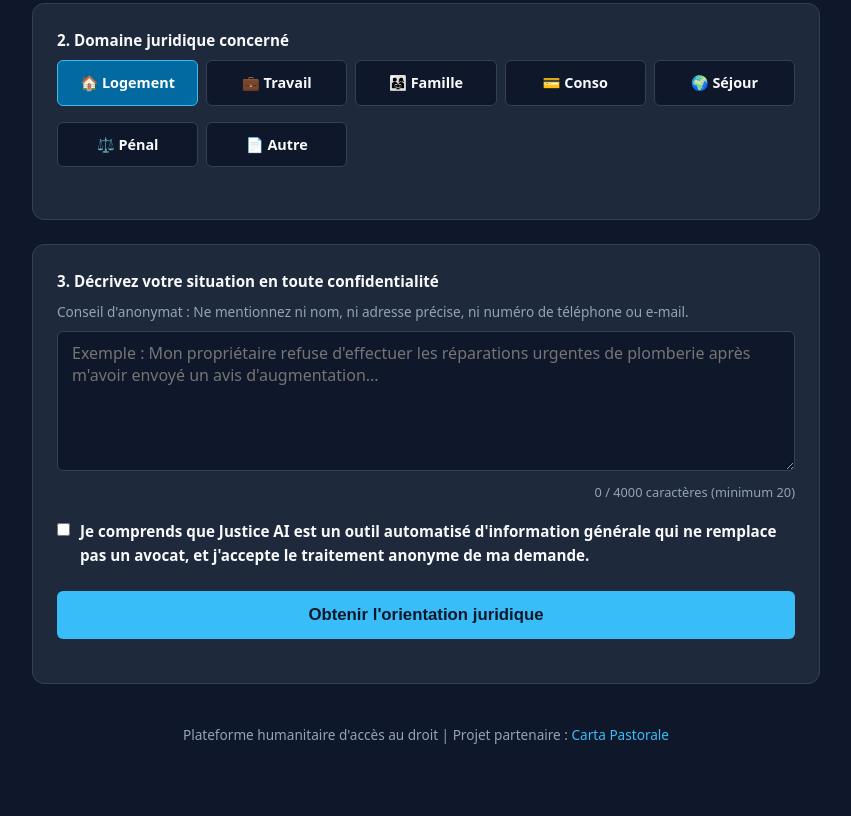
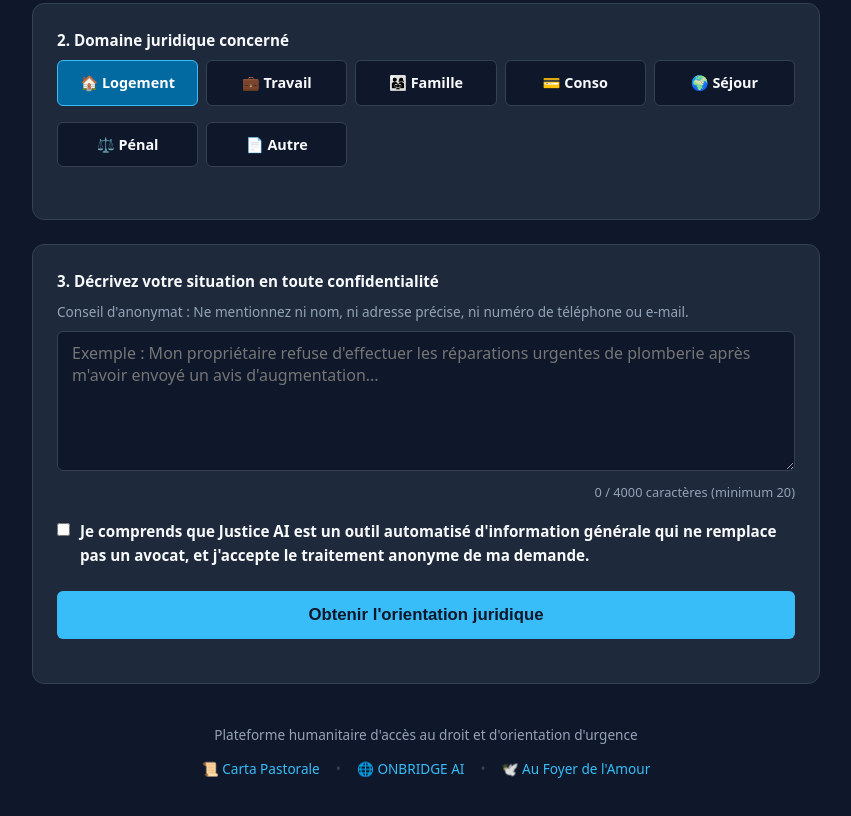
Before and after one commit to justice-aide-ca/justice-ai-anonyme, a website: page index.html in a window 1280 px wide. Shown: the part 500-1316 px from the top of the page, without its empty margins (214-1065 px from the left). Drawn offline with Linux system fonts and the light colour scheme.

Commit message:
Update index.html

```diff
--- a/index.html
+++ b/index.html
@@ -332,6 +332,19 @@
         footer a:hover {
             text-decoration: underline;
         }
+
+        .footer-links {
+            margin-top: 12px;
+            display: flex;
+            justify-content: center;
+            align-items: center;
+            gap: 16px;
+            flex-wrap: wrap;
+        }
+
+        .footer-separator {
+            color: var(--border);
+        }
     </style>
 </head>
 <body>
@@ -356,14 +369,14 @@
                 <div class="card">
                     <div class="form-group">
                         <label for="countrySearch">1. Juridiction & Pays d'application</label>
-                        <p class="helper-text">Filtrez par nom de pays ou code (ex. : France, Sénégal, CA, CI, US) :</p>
+                        <p class="helper-text">Filtrez par nom de pays ou code ISO (ex. : France, Sénégal, CA, CI, US, BI) :</p>
 
                         <div class="country-filter-box">
                             <input type="text" id="countrySearch" placeholder="Rechercher un pays ou un code (ex: fr, senegal, canada)..." autocomplete="off" aria-label="Rechercher un pays dans la liste">
                         </div>
 
                         <select id="countrySelect" name="country" required aria-label="Sélectionner le pays d'application">
-                            <!-- Les options sont générées dynamiquement -->
+                            <!-- Options générées dynamiquement -->
                         </select>
 
                         <div id="emergencyBadge" class="emergency-badge" aria-live="polite">
@@ -450,13 +463,27 @@
             </div>
         </main>
 
+        <!-- Pied de page avec les partenaires -->
         <footer>
-            <p>Plateforme humanitaire d'accès au droit | Projet partenaire : <a href="https://justice-aide-ca.github.io/cartepastorale-v5/" target="_blank" rel="noopener noreferrer">Carta Pastorale</a></p>
+            <p>Plateforme humanitaire d'accès au droit et d'orientation d'urgence</p>
+            <div class="footer-links">
+                <a href="https://justice-aide-ca.github.io/cartepastorale-v5/" target="_blank" rel="noopener noreferrer">
+                    📜 Carta Pastorale
+                </a>
+                <span class="footer-separator">•</span>
+                <a href="https://onbridge-ai.org" target="_blank" rel="noopener noreferrer">
+                    🌐 ONBRIDGE AI
+                </a>
+                <span class="footer-separator">•</span>
+                <a href="https://amour-et-verite-app.netlify.app" target="_blank" rel="noopener noreferrer">
+                    🕊️ Au Foyer de l'Amour
+                </a>
+            </div>
         </footer>
     </div>
 
     <script>
-        // --- 1. CONFIGURATION DES PAYS & SYNCHRONISATION ---
+        // --- 1. LISTE COMPLÈTE ET SYNCHRONISÉE DES PAYS ---
         const COUNTRIES = [
             // Amériques
             { code: "ca", name: "Canada", flag: "🇨🇦", emergency: "Police, Ambulances, Pompiers : 911" },
@@ -507,17 +534,16 @@
             { code: "ru", name: "Russie", flag: "🇷🇺", emergency: "Urgences générales : 112" }
         ];
 
-        // URL d'API cible : Render sur GitHub Pages, relative en local/Render
+        // URL d'API : cible Render sur GitHub Pages, relative en local/Render
         const API_BASE = window.location.hostname.includes('github.io')
             ? 'https://justice-ai-anonyme-u4sn.onrender.com'
             : '';
 
-        // --- 2. GESTION DU SÉLECTEUR ET RECHERCHE SANS ACCENTS ---
+        // --- 2. SÉLECTEUR ET RECHERCHE INSENSIBLE AUX ACCENTS ---
         const countrySelect = document.getElementById('countrySelect');
         const countrySearch = document.getElementById('countrySearch');
         const emergencyBadge = document.getElementById('emergencyBadge');
 
-        // Fonction de normalisation pour ignorer les accents et la casse
         function normalizeString(str) {
             return (str || '')
                 .normalize('NFD')
@@ -551,7 +577,6 @@
                 countrySelect.appendChild(opt);
             });
 
-            // Si l'ancien choix n'est plus dans le filtre, sélectionner le premier
             if (!filteredList.some(c => c.code === countrySelect.value)) {
                 countrySelect.value = filteredList[0].code;
             }
@@ -569,7 +594,7 @@
             }
         }
 
-        // Écoute de la recherche : tolérance aux accents et code ISO
+        // Filtre de recherche dynamique
         countrySearch.addEventListener('input', (e) => {
             const query = normalizeString(e.target.value);
             if (!query) {
@@ -588,10 +613,10 @@
 
         countrySelect.addEventListener('change', updateEmergencyInfo);
 
-        // Initialisation de la liste
+        // Initialisation de la liste des pays
         populateCountrySelect(COUNTRIES);
 
-        // --- 3. DÉTECTION DE COORDONNÉES PERSONNELLES & COMPTEUR ---
+        // --- 3. DÉTECTION DE DONNÉES PERSONNELLES & COMPTEUR ---
         const situationText = document.getElementById('situationText');
         const charCounter = document.getElementById('charCounter');
         const piiAlert = document.getElementById('piiAlert');
@@ -619,7 +644,7 @@
                     document.cookie = c.replace(/^ +/, "").replace(/=.*/, "=;expires=" + new Date().toUTCString() + ";path=/");
                 });
             } catch (e) {
-                // Ignore en cas de blocage d'accès au stockage
+                // Ignore si le stockage est restreint par le navigateur
             }
             window.location.replace("https://www.meteofrance.com");
         }
@@ -685,11 +710,10 @@
                 return;
             }
 
-            // Interface en cours de traitement
             submitBtn.disabled = true;
             retryBtn.style.display = 'none';
             resultBox.style.display = 'none';
-            setStatus('loading', "Analyse en cours... Recherche des textes de loi et structuration de votre synthèse.");
+            setStatus('loading', "Analyse en cours... Recherche des textes de lois et structuration de votre orientation.");
 
             try {
                 const controller = new AbortController();
@@ -719,7 +743,6 @@
                     return;
                 }
 
-                // Succès : affichage du résultat
                 hideStatus();
                 resultContent.textContent = data.advice;
                 resultBox.style.display = 'block';
```
